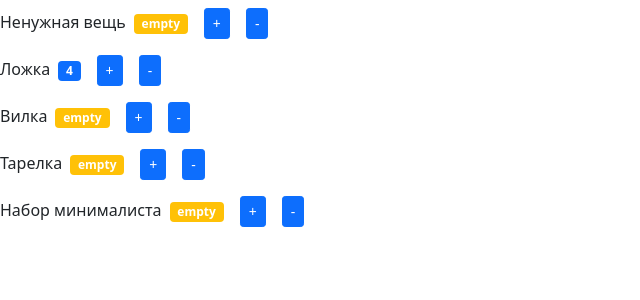
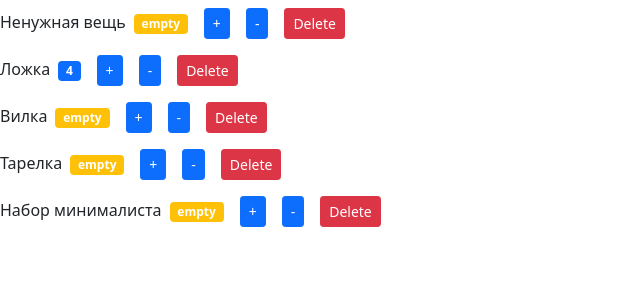
Before and after one commit to lana-tsiv/React.study, a React (Create React App) app: page / in a window 1280 px wide. Shown: the top 300 px of the page, without its empty margins (0-640 px from the left). Built offline with nearby package versions, Linux system fonts and the light colour scheme.

Commit message:
feat: add delete function

```diff
--- a/src/components/counter.jsx
+++ b/src/components/counter.jsx
@@ -32,6 +32,12 @@
       <button className="btn btn-primary btn-sm m-2" onClick={handleDecrement}>
         -
       </button>
+      <button
+        className="btn btn-danger btn-sm m-2"
+        onClick={() => props.onDelete(props.id)}
+      >
+        Delete
+      </button>
     </div>
   );
 };
--- a/src/components/countersList.jsx
+++ b/src/components/countersList.jsx
@@ -1,18 +1,29 @@
-import React from "react";
+import React, { useState } from "react";
 import Counter from "./counter";
 
 const CountersList = () => {
-  const counters = [
+  const [counters, setCounters] = useState([
     { id: 0, value: 0, name: "Ненужная вещь" },
     { id: 1, value: 4, name: "Ложка" },
     { id: 2, value: 0, name: "Вилка" },
     { id: 3, value: 0, name: "Тарелка" },
     { id: 4, value: 0, name: "Набор минималиста" },
-  ];
+  ]);
+
+  const handleDelete = (id) => {
+    const newCounters = counters.filter((c) => c.id !== id);
+    setCounters(newCounters);
+  };
   return (
     <>
       {counters.map((count) => (
-        <Counter key={count.id} value={count.value} name={count.name} />
+        <Counter
+          key={count.id}
+          id={count.id}
+          value={count.value}
+          name={count.name}
+          onDelete={handleDelete}
+        />
       ))}
     </>
   );
```
